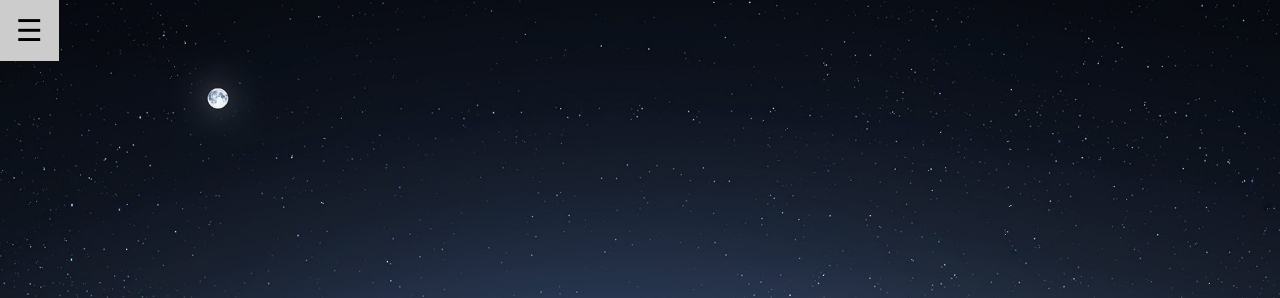
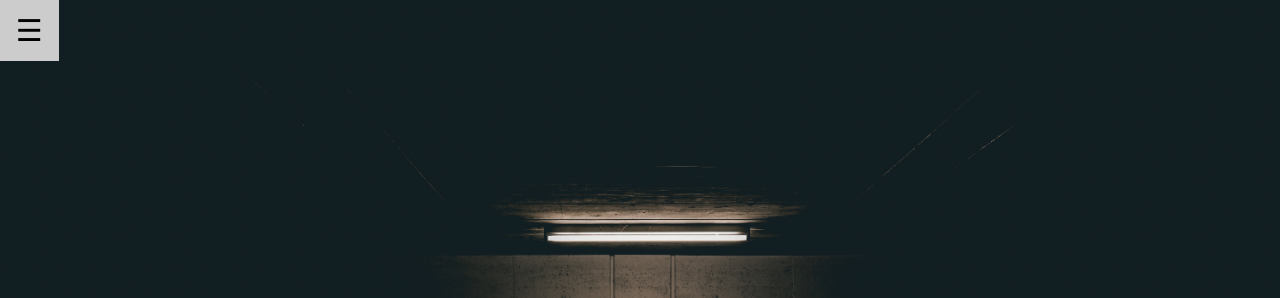
Before and after one commit to koochat/profile2, a plain HTML site: page index.html in a window 1280 px wide. Shown: the top 298 px of the page. Drawn offline with nearby package versions, Linux system fonts and the light colour scheme.

Commit message:
no message

```diff
--- a/scss/_reboot.scss
+++ b/scss/_reboot.scss
@@ -4,7 +4,7 @@ body {
     font-family: -apple-system, BlinkMacSystemFont, 'Segoe UI', Roboto, Oxygen, Ubuntu, Cantarell, 'Open Sans', 'Helvetica Neue', sans-serif;
     margin: 0;
     font-size: 16px;
-    background-image: url(/image/bg3.jpg);
+    background-image: url(/image/bg2.jpg);
     height: 100%;
     background-size: cover;
     background-repeat: no-repeat;
```
Also changed, not shown: scss/style.css.
